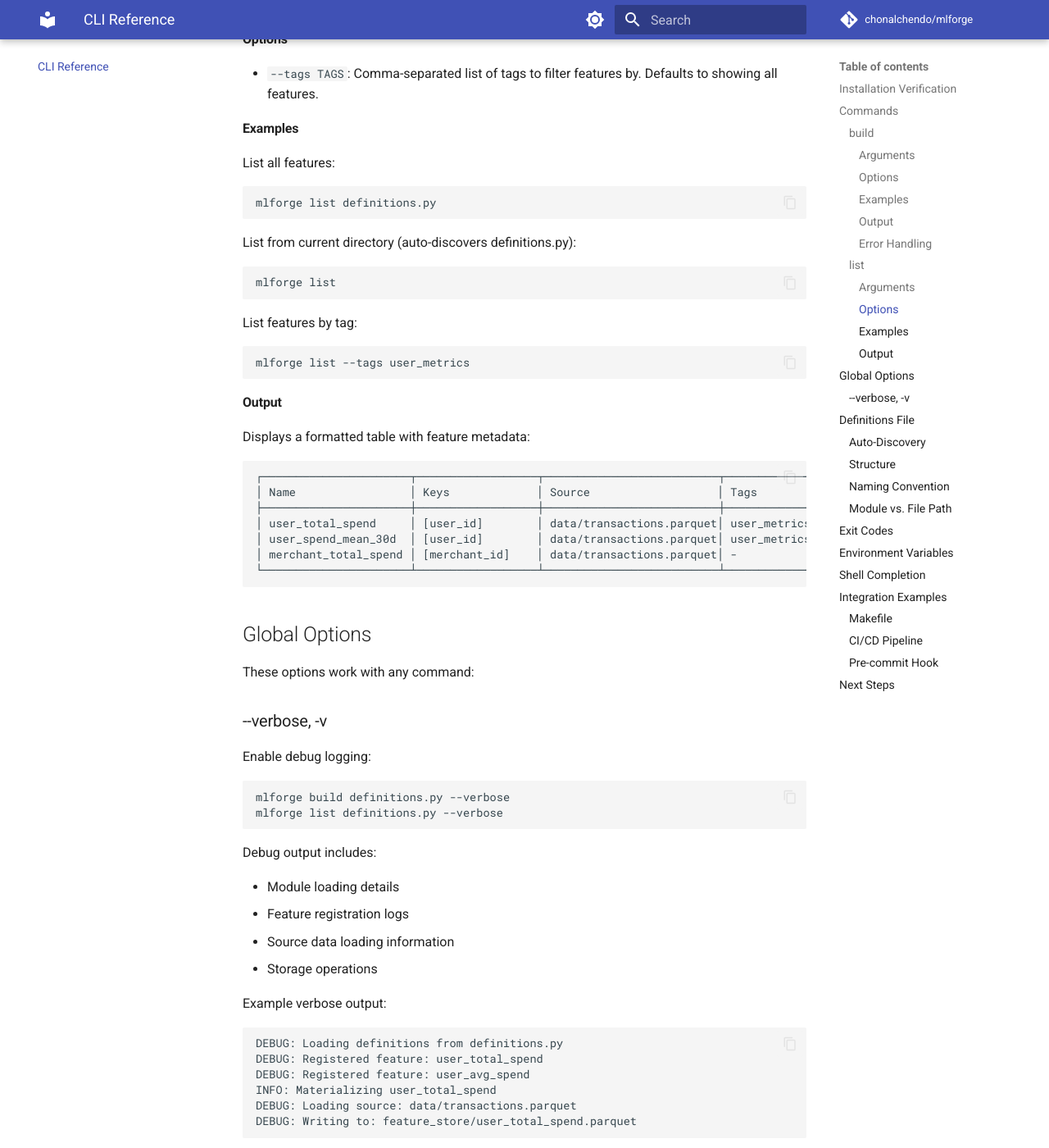
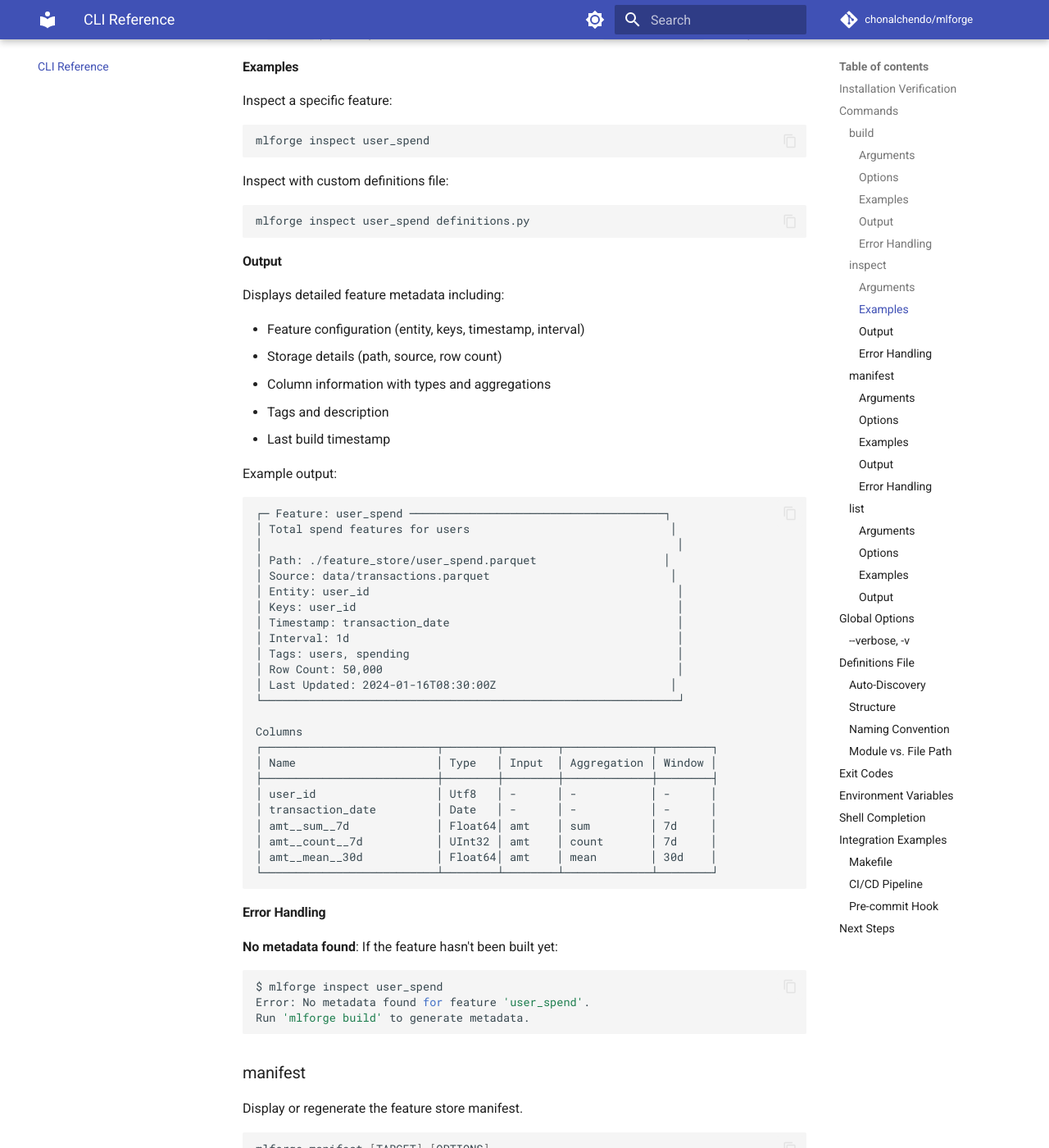
Before and after one commit to chonalchendo/mlforge, an MkDocs documentation site: the page built from docs/cli.md, in a window 1280 px wide and 1400 px high, scrolled down 3112 px. Shown: the whole window at 82% size. Built offline with MkDocs 1.6.1 and Material for MkDocs 9.7.7, drawn with Linux system fonts in a browser that asks for light colours; comment, search, counter and statistics services are not loaded; some of the changed text lies outside the part shown.

Commit message:
📝 docs: add comprehensive documentation for metadata feature

````diff
--- a/docs/cli.md
+++ b/docs/cli.md
@@ -135,6 +135,154 @@ Error: Could not load definitions from missing.py
 $ mlforge build definitions.py
 Error: Feature 'user_age' failed: Feature function returned None
 Hint: Make sure your feature function returns a DataFrame.
+```
+
+### inspect
+
+Display detailed metadata for a specific feature.
+
+```bash
+mlforge inspect FEATURE_NAME [TARGET]
+```
+
+#### Arguments
+
+- `FEATURE_NAME` (required): Name of the feature to inspect
+- `TARGET` (optional): Path to definitions file. Auto-discovers `definitions.py` if not specified.
+
+#### Examples
+
+Inspect a specific feature:
+
+```bash
+mlforge inspect user_spend
+```
+
+Inspect with custom definitions file:
+
+```bash
+mlforge inspect user_spend definitions.py
+```
+
+#### Output
+
+Displays detailed feature metadata including:
+
+- Feature configuration (entity, keys, timestamp, interval)
+- Storage details (path, source, row count)
+- Column information with types and aggregations
+- Tags and description
+- Last build timestamp
+
+Example output:
+
+```
+┌─ Feature: user_spend ──────────────────────────────────────┐
+│ Total spend features for users                              │
+│                                                              │
+│ Path: ./feature_store/user_spend.parquet                   │
+│ Source: data/transactions.parquet                           │
+│ Entity: user_id                                              │
+│ Keys: user_id                                                │
+│ Timestamp: transaction_date                                  │
+│ Interval: 1d                                                 │
+│ Tags: users, spending                                        │
+│ Row Count: 50,000                                            │
+│ Last Updated: 2024-01-16T08:30:00Z                          │
+└──────────────────────────────────────────────────────────────┘
+
+Columns
+┌──────────────────────────┬────────┬────────┬─────────────┬────────┐
+│ Name                     │ Type   │ Input  │ Aggregation │ Window │
+├──────────────────────────┼────────┼────────┼─────────────┼────────┤
+│ user_id                  │ Utf8   │ -      │ -           │ -      │
+│ transaction_date         │ Date   │ -      │ -           │ -      │
+│ amt__sum__7d             │ Float64│ amt    │ sum         │ 7d     │
+│ amt__count__7d           │ UInt32 │ amt    │ count       │ 7d     │
+│ amt__mean__30d           │ Float64│ amt    │ mean        │ 30d    │
+└──────────────────────────┴────────┴────────┴─────────────┴────────┘
+```
+
+#### Error Handling
+
+**No metadata found**: If the feature hasn't been built yet:
+
+```bash
+$ mlforge inspect user_spend
+Error: No metadata found for feature 'user_spend'.
+Run 'mlforge build' to generate metadata.
+```
+
+### manifest
+
+Display or regenerate the feature store manifest.
+
+```bash
+mlforge manifest [TARGET] [OPTIONS]
+```
+
+#### Arguments
+
+- `TARGET` (optional): Path to definitions file. Auto-discovers `definitions.py` if not specified.
+
+#### Options
+
+- `--regenerate`: Rebuild manifest.json from individual .meta.json files. Defaults to `False`.
+
+#### Examples
+
+Display manifest summary:
+
+```bash
+mlforge manifest
+```
+
+Regenerate consolidated manifest file:
+
+```bash
+mlforge manifest --regenerate
+```
+
+With custom definitions file:
+
+```bash
+mlforge manifest definitions.py --regenerate
+```
+
+#### Output
+
+**Without `--regenerate`** - Displays a summary table:
+
+```
+Feature Store Manifest
+┌──────────────────┬──────────┬────────┬─────────┬─────────────────────┐
+│ Feature          │ Entity   │ Rows   │ Columns │ Last Updated        │
+├──────────────────┼──────────┼────────┼─────────┼─────────────────────┤
+│ merchant_spend   │ merchant │ 15,482 │ 8       │ 2024-01-16T08:30:00│
+│ user_spend       │ user_id  │ 50,000 │ 12      │ 2024-01-16T08:25:00│
+│ account_spend    │ account  │ 8,234  │ 10      │ 2024-01-16T08:28:00│
+└──────────────────┴──────────┴────────┴─────────┴─────────────────────┘
+```
+
+**With `--regenerate`** - Creates `manifest.json` and displays confirmation:
+
+```bash
+$ mlforge manifest --regenerate
+Regenerated manifest.json with 3 features
+```
+
+The consolidated manifest is written to:
+
+- **LocalStore**: `<store_path>/manifest.json`
+- **S3Store**: `s3://<bucket>/<prefix>/manifest.json`
+
+#### Error Handling
+
+**No features found**: If no features have been built:
+
+```bash
+$ mlforge manifest
+Warning: No feature metadata found. Run 'mlforge build' first.
 ```
 
 ### list
--- a/mkdocs.yml
+++ b/mkdocs.yml
@@ -64,6 +64,7 @@ nav:
       - Defining Features: user-guide/defining-features.md
       - Building Features: user-guide/building-features.md
       - Storage Backends: user-guide/storage-backends.md
+      - Feature Metadata: user-guide/feature-metadata.md
       - Retrieving Features: user-guide/retrieving-features.md
       - Entity Keys: user-guide/entity-keys.md
       - Point-in-Time Correctness: user-guide/point-in-time.md
@@ -71,5 +72,6 @@ nav:
   - API Reference:
       - Core: api/core.md
       - Store: api/store.md
+      - Manifest: api/manifest.md
       - Retrieval: api/retrieval.md
       - Utils: api/utils.md
````
Also changed, not shown: docs/api/manifest.md (added, +210 -0 lines), docs/user-guide/feature-metadata.md (added, +244 -0 lines).
